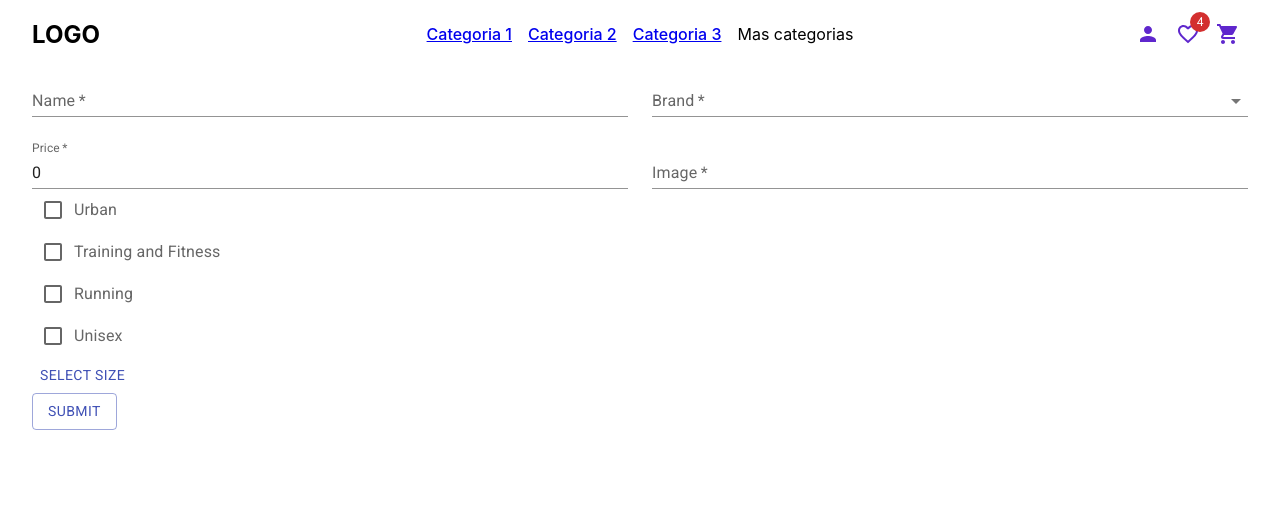
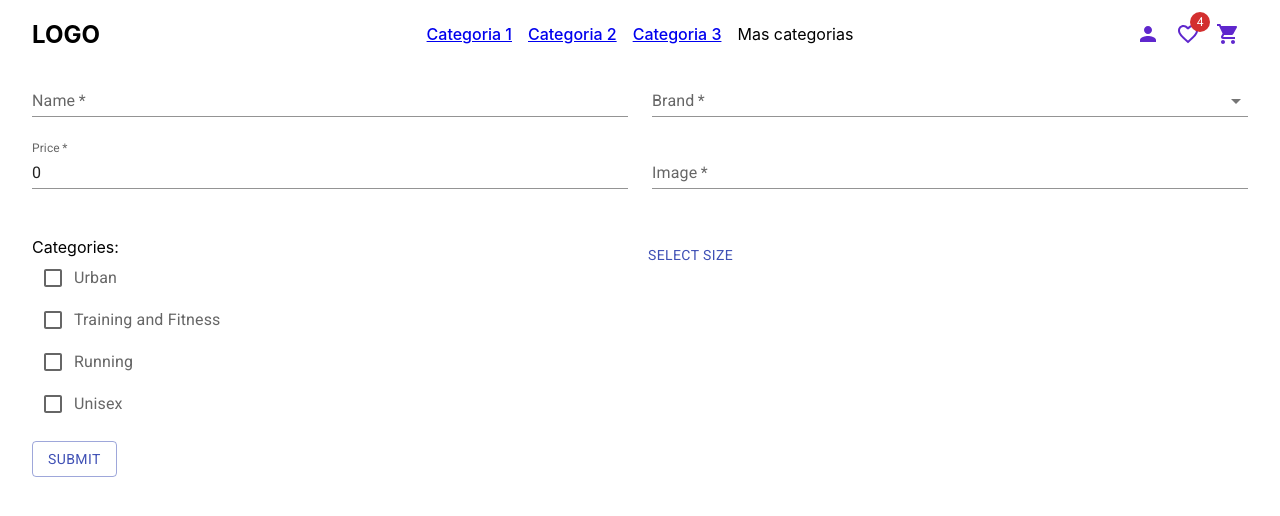
Before and after one commit to franRappazzini/PF---Henry, a React (Create React App) app in the folder client/: page /create_product in a window 1280 px wide. Shown: the top 516 px of the page. Built offline with nearby package versions, Linux system fonts and the light colour scheme.

Commit message:
feat (client/CreateProduct): component updates

```diff
--- a/client/src/components/molecules/DialogSizesCreate/DialogSizesCreate.jsx
+++ b/client/src/components/molecules/DialogSizesCreate/DialogSizesCreate.jsx
@@ -5,6 +5,7 @@ import {
   DialogContent,
   DialogTitle,
   FormControl,
+  IconButton,
   InputLabel,
   MenuItem,
   Select,
@@ -13,6 +14,8 @@ import {
 import React, { useState } from "react";
 
 import { Box } from "@mui/system";
+import { Clear } from "@mui/icons-material";
+import style from "./DialogSizesCreate.module.css";
 
 function DialogSizesCreate({ setSelectedSizes, selectedSizes }) {
   const [dialog, setDialog] = useState(false);
@@ -20,7 +23,7 @@ function DialogSizesCreate({ setSelectedSizes, selectedSizes }) {
 
   const sizes = [
     31, 32, 33, 34, 35, 36, 37, 38, 39, 40, 41, 42, 43, 44, 45, 46,
-  ];
+  ]; // TODO sacar de db
 
   function handleOk() {
     console.log(options);
@@ -31,7 +34,10 @@ function DialogSizesCreate({ setSelectedSizes, selectedSizes }) {
       return;
     }
 
-    setSelectedSizes([...selectedSizes, { ...options }]);
+    const findSize = selectedSizes.find((s) => s.size === size);
+    if (findSize) findSize.stock = parseInt(findSize.stock) + parseInt(stock);
+    else setSelectedSizes([...selectedSizes, { ...options }]);
+
     setOptions({ size: "", stock: 0 });
     handleClose();
   }
@@ -48,9 +54,15 @@ function DialogSizesCreate({ setSelectedSizes, selectedSizes }) {
     setDialog(true);
   }
 
+  function handleDelete(size) {
+    setSelectedSizes(selectedSizes.filter((s) => s.size !== size));
+  }
+
   return (
     <div>
-      <Button onClick={handleOpen}>Select Size</Button>
+      <Button onClick={handleOpen} sx={{ marginTop: "1rem" }}>
+        Select Size
+      </Button>
       <Dialog disableEscapeKeyDown open={dialog} onClose={handleClose}>
         <DialogTitle>Select Size</DialogTitle>
         <DialogContent>
@@ -99,6 +111,27 @@ function DialogSizesCreate({ setSelectedSizes, selectedSizes }) {
           <Button onClick={handleOk}>Ok</Button>
         </DialogActions>
       </Dialog>
+
+      <section>
+        {selectedSizes.length > 0 && (
+          <>
+            <ul className={style.ul_size}>
+              {selectedSizes.map((size, i) => (
+                <li key={i} className={style.li_size}>
+                  Size: {size.size} x {size.stock}
+                  <IconButton
+                    aria-label="delete"
+                    id={`${size.size}-${size.stock}`}
+                    onClick={() => handleDelete(size.size, size.stock)}
+                  >
+                    <Clear color="error" />
+                  </IconButton>
+                </li>
+              ))}
+            </ul>
+          </>
+        )}
+      </section>
     </div>
   );
 }
--- /dev/null
+++ b/client/src/components/molecules/DialogSizesCreate/DialogSizesCreate.module.css
@@ -0,0 +1,14 @@
+.ul_size {
+  list-style: none;
+  padding: 0;
+  display: flex;
+  flex-wrap: wrap;
+  justify-content: space-between;
+}
+
+.li_size {
+  margin: 0 0.5rem;
+  border: 1px solid black;
+  padding-left: 0.5rem;
+  border-radius: 0.5rem;
+}
--- a/client/src/components/molecules/SelectCategoryCreate/SelectCategoryCreate.jsx
+++ b/client/src/components/molecules/SelectCategoryCreate/SelectCategoryCreate.jsx
@@ -1,6 +1,7 @@
 import { Box, Checkbox, InputLabel } from "@mui/material";
 
 import React from "react";
+import style from "./SelectCategoryCreate.module.css";
 
 function SelectCategoryCreate({ setSelectedCategories, selectedCategories }) {
   const categories = ["Urban", "Training and Fitness", "Running", "Unisex"];
@@ -15,9 +16,12 @@ function SelectCategoryCreate({ setSelectedCategories, selectedCategories }) {
   }
 
   return (
-    <section>
+    <section className={style.checkbox_container}>
+      <ul className={style.ul_category}>
+        <span>Categories:</span>
         {categories.map((cat) => (
-        <Box sx={{ display: "flex", alignItems: "center" }} key={cat}>
+          <li key={cat}>
+            <Box sx={{ display: "flex", alignItems: "center" }}>
               <Checkbox
                 id={cat}
                 value={cat}
@@ -28,7 +32,9 @@ function SelectCategoryCreate({ setSelectedCategories, selectedCategories }) {
                 {cat}
               </InputLabel>
             </Box>
+          </li>
         ))}
+      </ul>
     </section>
   );
 }
--- /dev/null
+++ b/client/src/components/molecules/SelectCategoryCreate/SelectCategoryCreate.module.css
@@ -0,0 +1,4 @@
+.ul_category {
+  list-style: none;
+  padding: 0;
+}
--- a/client/src/components/organisms/FormCreateProduct/FormCreateProduct.jsx
+++ b/client/src/components/organisms/FormCreateProduct/FormCreateProduct.jsx
@@ -1,4 +1,4 @@
-import React, { useEffect, useState } from "react";
+import React, { useState } from "react";
 
 import { Button } from "@mui/material";
 import DialogSizesCreate from "../../molecules/DialogSizesCreate/DialogSizesCreate";
@@ -19,10 +19,6 @@ function FormCreateProduct() {
   const [selectedSizes, setSelectedSizes] = useState([]);
   const [selectedCategories, setSelectedCategories] = useState([]);
 
-  useEffect(() => {
-    console.log(product);
-  }, [product]);
-
   async function handleSubmit(e) {
     e.preventDefault();
 
@@ -39,7 +35,7 @@ function FormCreateProduct() {
 
     console.log(newProduct);
 
-    const res = await axios.post("http://localhost:3001/products", newProduct);
+    const res = await axios.post("http://localhost:3001/product", newProduct);
 
     // TODO corergir esto que no esta bien el .status
     if (res.status === 400) {
@@ -67,32 +63,16 @@ function FormCreateProduct() {
     <form onSubmit={handleSubmit} className={style.form}>
       <InputsFormCreate product={product} setProduct={setProduct} />
 
+      <section className={style.container}>
         <SelectCategoryCreate
           selectedCategories={selectedCategories}
           setSelectedCategories={setSelectedCategories}
         />
 
-      {selectedCategories.length > 0 && (
-        <>
-          <p>Categorias</p>
-          {selectedCategories.map((cat) => (
-            <span key={cat}>{cat}</span>
-          ))}
-        </>
-      )}
-
         <DialogSizesCreate
           setSelectedSizes={setSelectedSizes}
           selectedSizes={selectedSizes}
         />
-
-      <section>
-        {selectedSizes.length > 0 &&
-          selectedSizes.map((size) => (
-            <p key={size}>
-              Size: {size.size} x {size.stock}
-            </p>
-          ))}
       </section>
 
       <Button type="submit" variant="outlined">
--- a/client/src/components/organisms/FormCreateProduct/FormCreateProduct.module.css
+++ b/client/src/components/organisms/FormCreateProduct/FormCreateProduct.module.css
@@ -1,5 +1,11 @@
 .form {
   padding: 0 2rem;
+}
+
+.container {
+  margin-top: 2rem;
+  display: grid;
+  grid-template-columns: 1fr 1fr;
 }
 
 @media only screen and (max-width: 860px) {
@@ -7,3 +13,9 @@
     padding: 0 0.5rem;
   }
 }
+
+@media only screen and (max-width: 600px) {
+  .container {
+    grid-template-columns: 1fr;
+  }
+}
```
Lines whose indentation alone changed are shown as unchanged.
